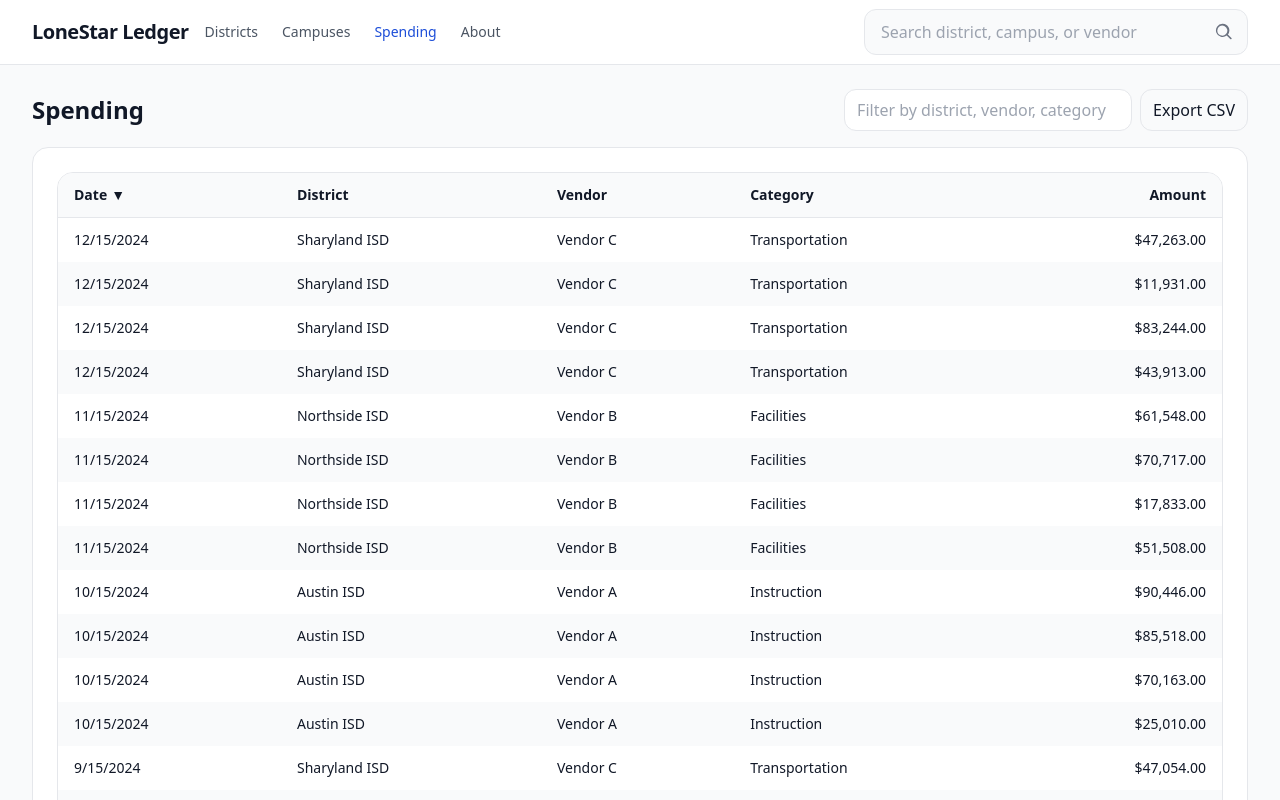
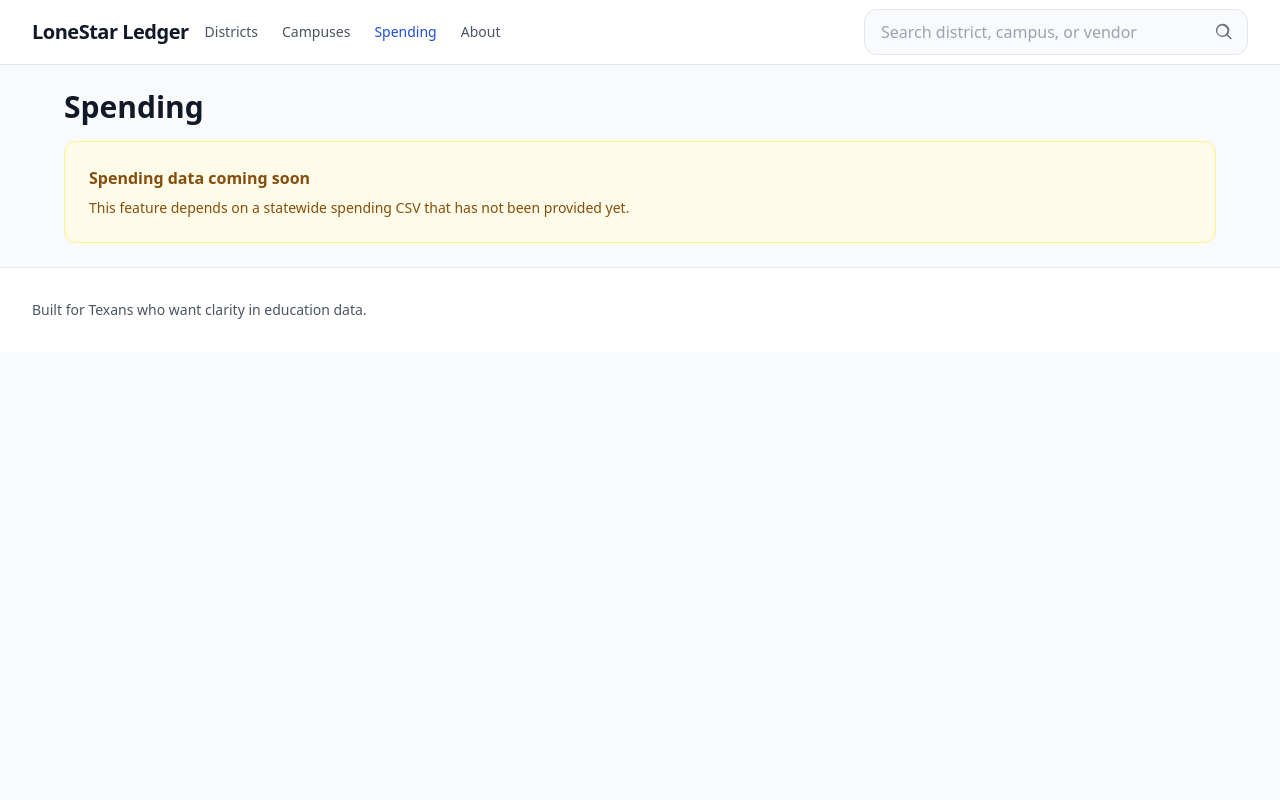
Before and after one commit to jab1897/LoneStarLedger5, a React (Vite) app: page /spending in a window 1280 px wide. Shown: the top 800 px of the page. Built offline with nearby package versions, Linux system fonts and the light colour scheme.

Commit message:
Update Spending.jsx

```diff
--- a/src/pages/Spending.jsx
+++ b/src/pages/Spending.jsx
@@ -1,54 +1,72 @@
-import React from "react";
-import DataTable from "../ui/DataTable";
-import { usd, dt } from "../lib/format";
-import { toCSV, downloadCSV } from "../lib/csv";
-// Placeholder data for now; swap with API call via getJSON('/spending?...')
-const sample = Array.from({length:50}).map((_,i)=>({
-  id: i+1,
-  date: `2024-${String((i%12)+1).padStart(2,'0')}-15`,
-  district: ["Austin ISD","Northside ISD","Sharyland ISD"][i%3],
-  vendor: ["Vendor A","Vendor B","Vendor C"][i%3],
-  category: ["Instruction","Facilities","Transportation"][i%3],
-  amount: Math.round(Math.random()*90000)+1000
-}));
-const COLUMNS = [
-  { key:"date", label:"Date", format:v=>dt(v) },
-  { key:"district", label:"District" },
-  { key:"vendor", label:"Vendor" },
-  { key:"category", label:"Category" },
-  { key:"amount", label:"Amount", align:"right", format:v=>usd.format(v) },
-];
+import React, { useEffect, useState } from "react";
+import StatCard from "../ui/StatCard";
 
-export default function Spending(){
-  const [q, setQ] = React.useState("");
-  const [rows, setRows] = React.useState(sample);
-  const filtered = React.useMemo(()=>{
-    if(!q.trim()) return rows;
-    const needle = q.toLowerCase();
-    return rows.filter(r =>
-      r.district.toLowerCase().includes(needle) ||
-      r.vendor.toLowerCase().includes(needle) ||
-      r.category.toLowerCase().includes(needle)
+export default function SpendingPage() {
+  const [error, setError] = useState(null);
+  const [rows, setRows] = useState([]);
+  const [loading, setLoading] = useState(true);
+
+  useEffect(() => {
+    const url = import.meta.env.VITE_SPENDING_CSV;
+    if (!url) {
+      setError("MISSING_ENV");
+      setLoading(false);
+      return;
+    }
+
+    (async () => {
+      try {
+        const resp = await fetch(url);
+        if (!resp.ok) throw new Error(`HTTP ${resp.status}`);
+        const text = await resp.text();
+        // TODO: parse CSV once ready
+        setRows([]); // placeholder
+      } catch (e) {
+        console.error(e);
+        setError("LOAD_FAILED");
+      } finally {
+        setLoading(false);
+      }
+    })();
+  }, []);
+
+  if (error === "MISSING_ENV") {
+    return (
+      <div className="px-4 md:px-8">
+        <h1 className="text-3xl font-extrabold mb-4">Spending</h1>
+        <div className="bg-yellow-50 border border-yellow-200 text-yellow-800 p-6 rounded-xl">
+          <p className="font-semibold">Spending data coming soon</p>
+          <p className="text-sm mt-2">
+            This feature depends on a statewide spending CSV that has not been provided yet.
+          </p>
+        </div>
+      </div>
     );
-  }, [rows, q]);
+  }
 
-  const exportCSV = () => {
-    const csv = toCSV(filtered, COLUMNS);
-    downloadCSV("spending.csv", csv);
-  };
+  if (error === "LOAD_FAILED") {
+    return (
+      <div className="px-4 md:px-8">
+        <h1 className="text-3xl font-extrabold mb-4">Spending</h1>
+        <div className="bg-red-50 border border-red-200 text-red-800 p-6 rounded-xl">
+          <p className="font-semibold">Failed to load spending data.</p>
+        </div>
+      </div>
+    );
+  }
 
   return (
-    <div className="space-y-4">
-      <header className="flex flex-col md:flex-row md:items-center md:justify-between gap-3">
-        <h1 className="text-2xl font-bold">Spending</h1>
-        <div className="flex gap-2">
-          <input value={q} onChange={e=>setQ(e.target.value)} placeholder="Filter by district, vendor, category" className="border rounded-xl px-3 py-2 w-72"/>
-          <button onClick={exportCSV} className="rounded-xl border px-3 py-2 hover:bg-gray-50">Export CSV</button>
+    <div className="px-4 md:px-8">
+      <h1 className="text-3xl font-extrabold mb-4">Spending</h1>
+      {loading ? (
+        <p>Loading…</p>
+      ) : (
+        <div className="space-y-4">
+          {/* Placeholder content until real parsing is added */}
+          <StatCard label="Total Spending" value="—" />
+          <StatCard label="Vendors" value="—" />
         </div>
-      </header>
-      <section className="bg-white border rounded-2xl p-6 space-y-3">
-        <DataTable columns={COLUMNS} rows={filtered} initialSort={{ key:"date", dir:"desc" }} />
-      </section>
+      )}
     </div>
   );
 }
```
